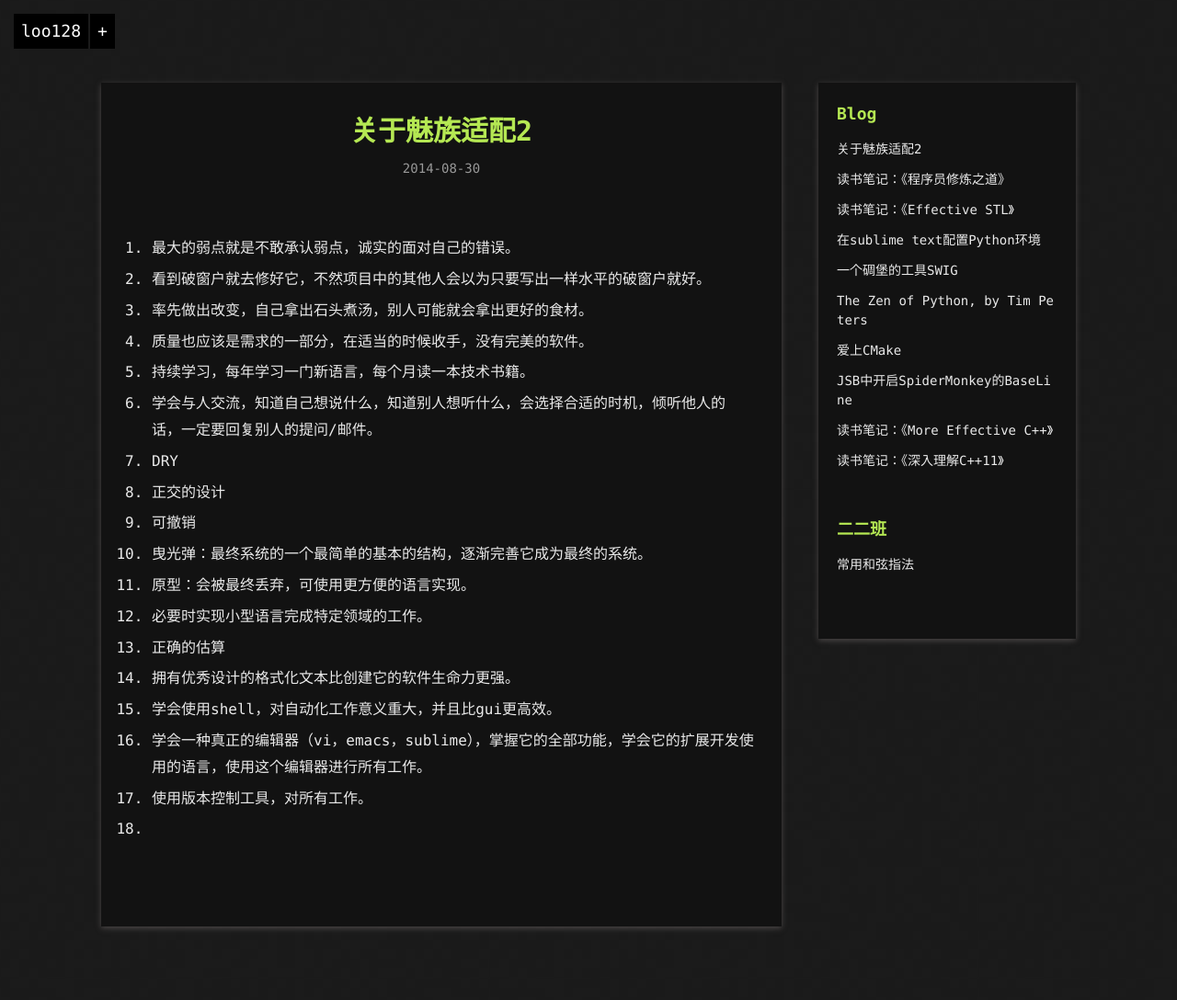
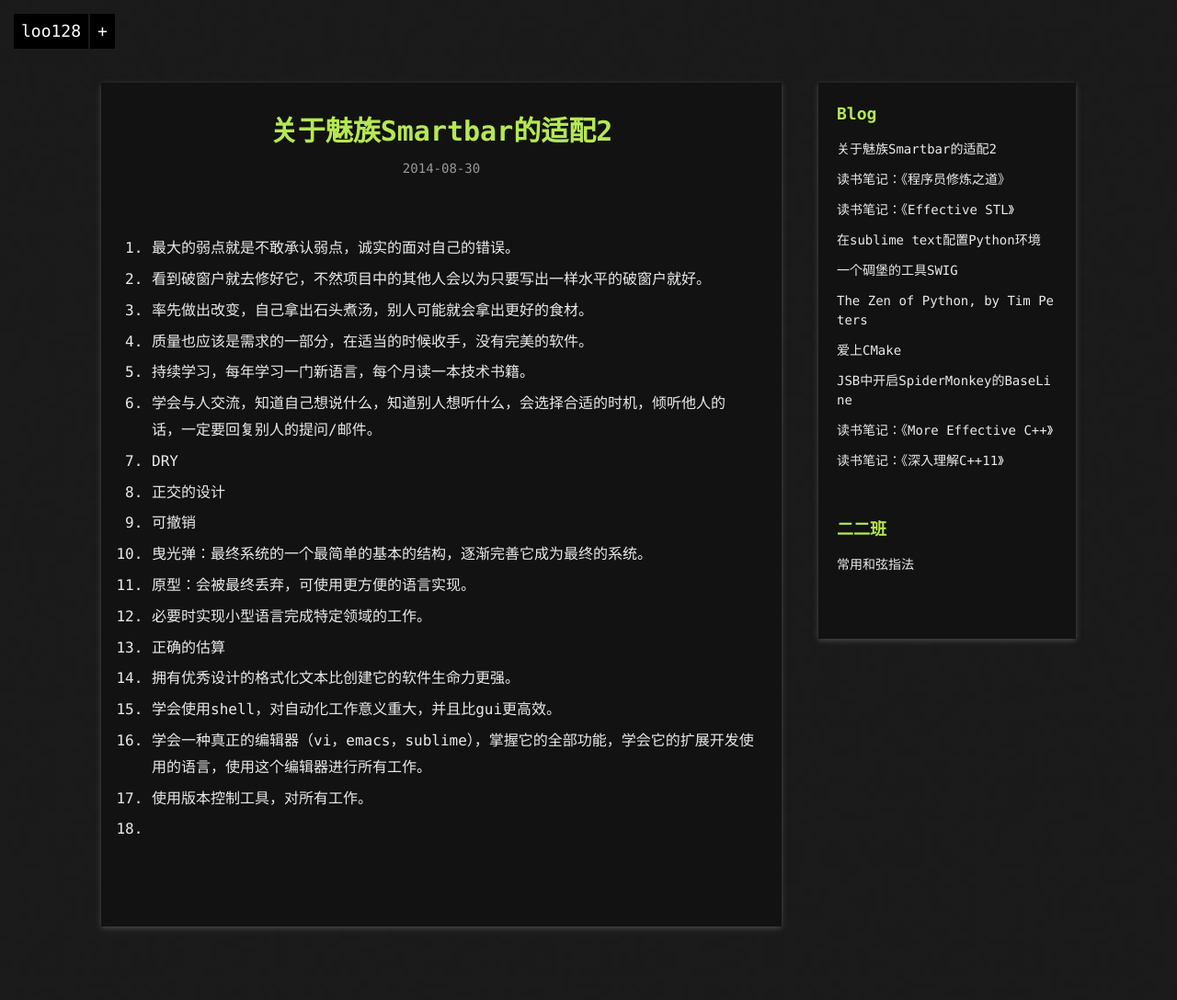
Before and after one commit to loo128/loo128.github.io, a Jekyll site: the page built from _posts/blog/2014-08-30-meizu smartbar adapter 2 .md, in a window 1280 px wide. Shown: the whole page at 92% size. Built offline with Jekyll 4.4.1, drawn with Linux system fonts in a browser that asks for light colours; Markdown is read by kramdown in place of the engine named in the settings; comment, search, counter and statistics services are not loaded; some of the changed lines change nothing that is shown; grey boxes are pictures that could not be loaded.

Commit message:
finsh blog

```diff
--- a/_posts/blog/2014-08-30-meizu smartbar adapter 2 .md
+++ b/_posts/blog/2014-08-30-meizu smartbar adapter 2 .md
@@ -1,7 +1,7 @@
 ---
 layout: post
-title: 关于魅族适配2
-description: 顶栏与底栏同时存在及改变
+title: 关于魅族Smartbar的适配2
+description: 顶栏与底栏同时存在及自定义底栏背景
 category: blog
 ---
 
```
